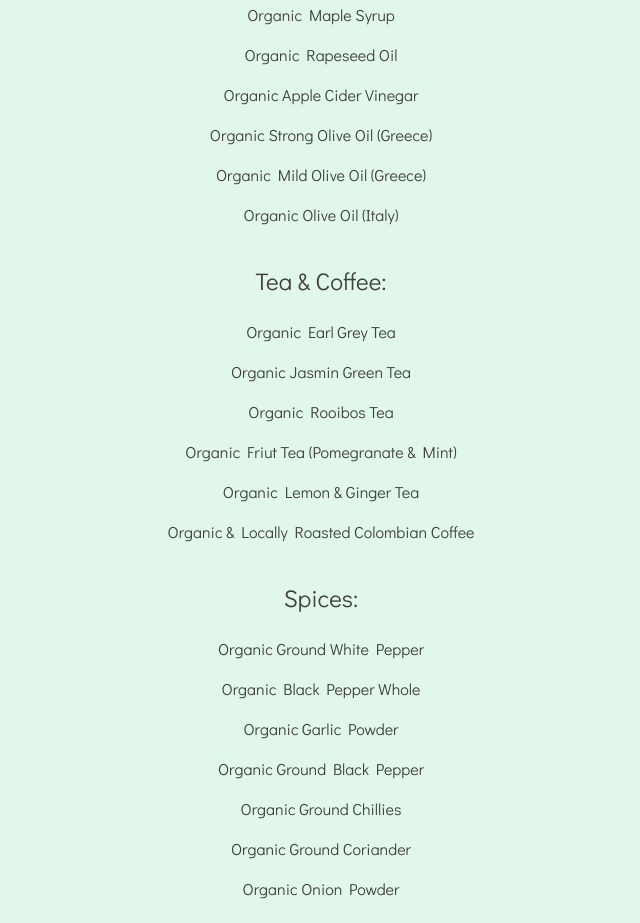
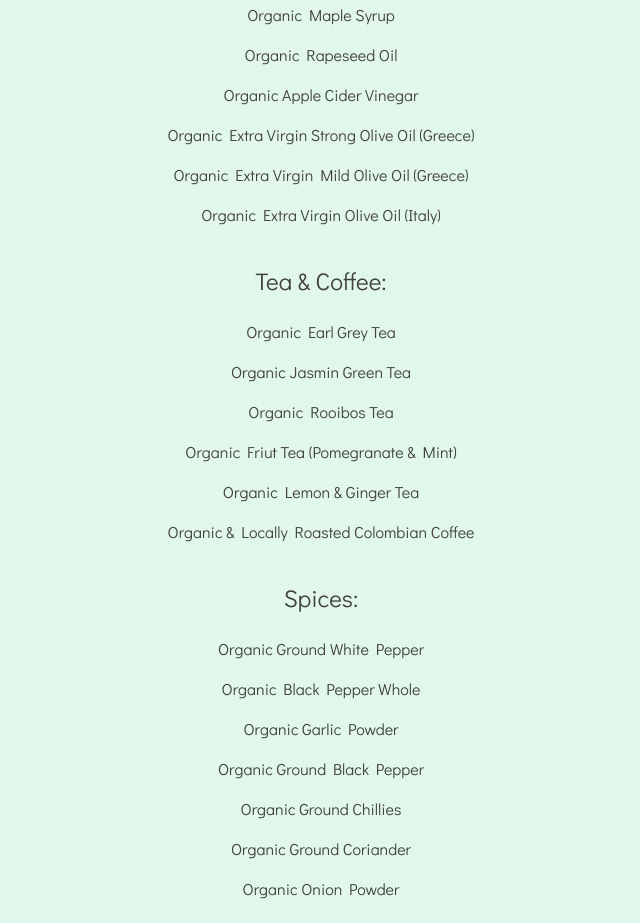
Before and after one commit to KlavierCat/littleplantpantry2.0, a website: page index.html in a window 1280 px wide. Shown: the part 4419-5342 px from the top of the page, without its empty margins (319-959 px from the left). Drawn offline with Linux system fonts and the light colour scheme.

Commit message:
Update index.html

```diff
--- a/index.html
+++ b/index.html
@@ -220,9 +220,9 @@
 	<p> Organic Maple Syrup </p>
 	<p> Organic Rapeseed Oil </p>
 	<p> Organic Apple Cider Vinegar </p>
-	<p> Organic Strong Olive Oil (Greece) </p>
-	<p> Organic Mild Olive Oil (Greece) </p>
-	<p> Organic Olive Oil (Italy) </p>
+	<p> Organic Extra Virgin Strong Olive Oil (Greece) </p>
+	<p> Organic Extra Virgin Mild Olive Oil (Greece) </p>
+	<p> Organic Extra Virgin Olive Oil (Italy) </p>
 
 	<br/>
 
```
